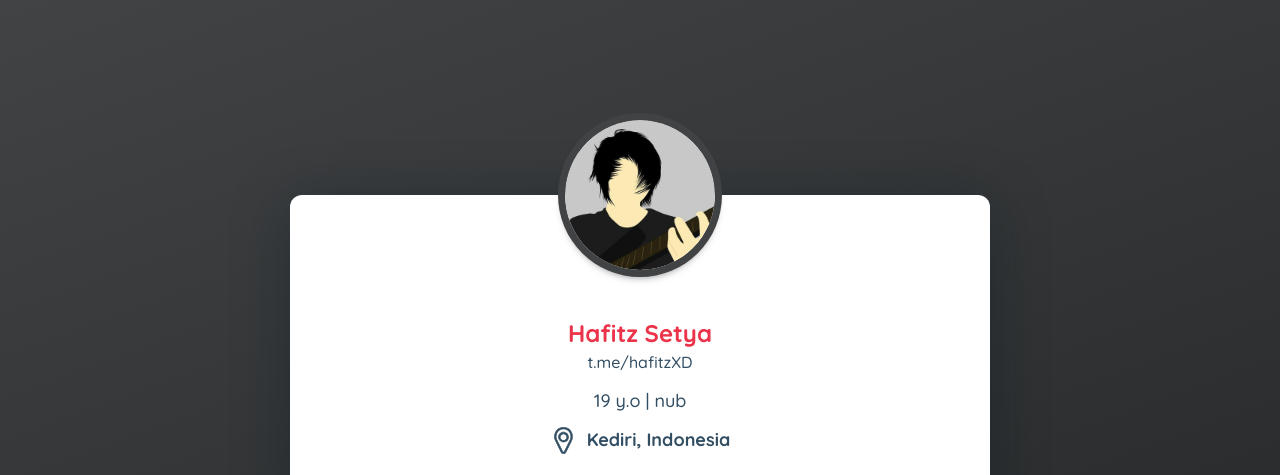
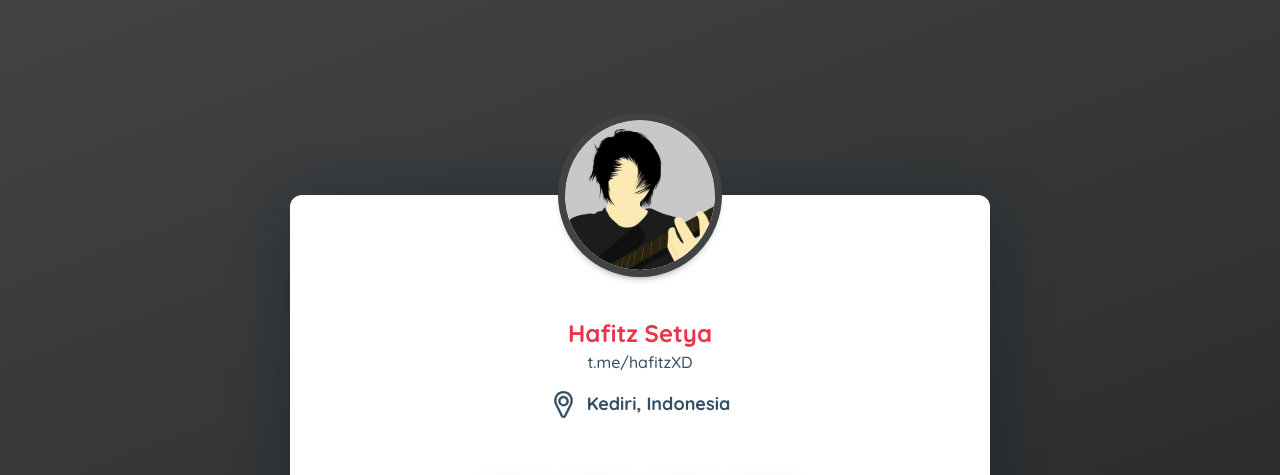
Before and after one commit to breakdowns/website, a plain HTML site: page index.html in a window 1280 px wide. Shown: the top 475 px of the page. Drawn offline with nearby package versions, Linux system fonts and the light colour scheme.

Commit message:
Update index.html

```diff
--- a/index.html
+++ b/index.html
@@ -21,7 +21,6 @@
     <div class="profile-card__cnt js-profile-cnt">
       <div class="profile-card__name">Hafitz Setya</div>
       <div class="profile-card__mail">t.me/hafitzXD</div>
-      <div class="profile-card__txt">19 y.o | nub</div>
       <div class="profile-card-loc">
         <span class="profile-card-loc__icon">
           <svg class="icon"><use xlink:href="#icon-location"></use></svg>
```
